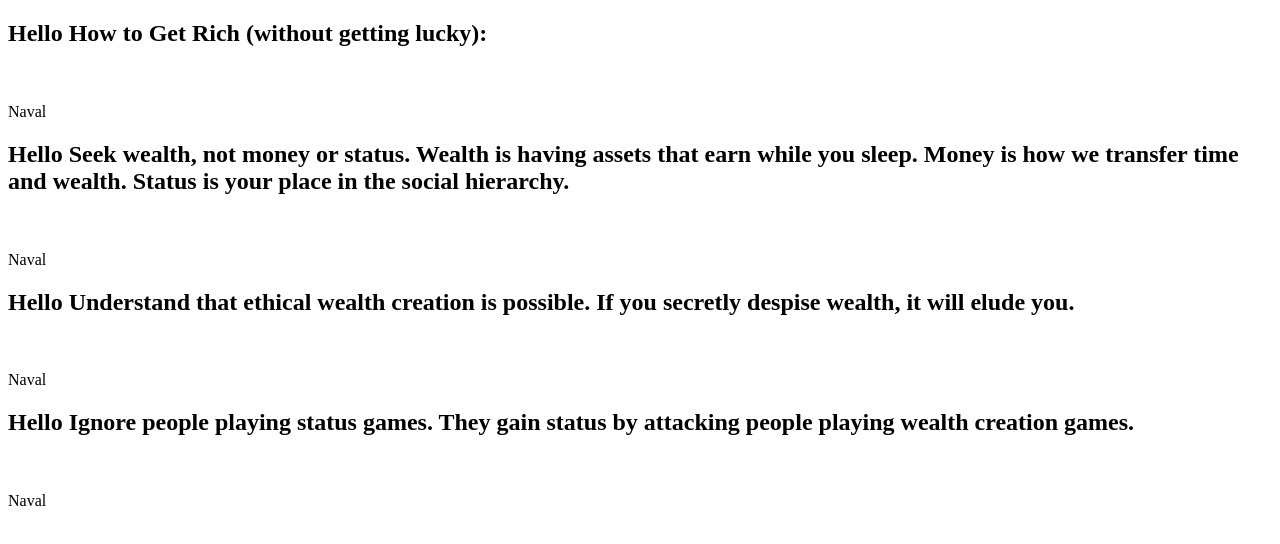
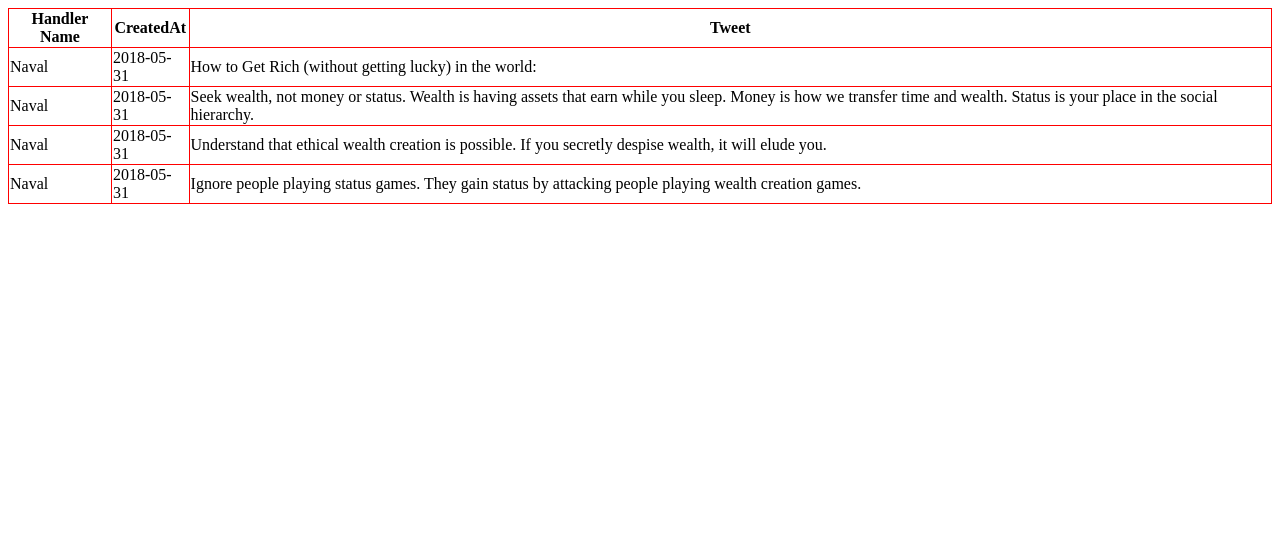
Before and after one commit to praveen2896/fetch-json-data-pdf, a website: page output.html in a window 1280 px wide. Drawn offline with Linux system fonts and the light colour scheme.

Commit message:
htm to pdf conversion change and code spliting

```diff
--- /dev/null
+++ b/output.css
@@ -0,0 +1,6 @@
+table,
+th,
+td {
+  border: 1px solid red;
+  border-collapse: collapse;
+}
--- a/output.html
+++ b/output.html
@@ -5,11 +5,40 @@
 <meta charset="utf-8">
 
 
+<link rel="stylesheet" href="output.css">
 
 
 </head>
 <body>
-<div> <h2>Hello How to Get Rich (without getting lucky):</h2> <br></br> Naval<h2>Hello Seek wealth, not money or status. Wealth is having assets that earn while you sleep. Money is how we transfer time and wealth. Status is your place in the social hierarchy.</h2> <br></br> Naval<h2>Hello Understand that ethical wealth creation is possible. If you secretly despise wealth, it will elude you.</h2> <br></br> Naval<h2>Hello Ignore people playing status games. They gain status by attacking people playing wealth creation games.</h2> <br></br> Naval </div>
+<div>
+
+ <table>
+  <th>Handler Name</th>
+  <th>CreatedAt</th>
+  <th>Tweet</th>
+  <tr>
+ <td> Naval </td>
+ <td> 2018-05-31 </td>
+ <td> How to Get Rich (without getting lucky) in the world: </td>
+ </tr>
+  <tr>
+ <td> Naval </td>
+ <td> 2018-05-31 </td>
+ <td> Seek wealth, not money or status. Wealth is having assets that earn while you sleep. Money is how we transfer time and wealth. Status is your place in the social hierarchy. </td>
+ </tr>
+  <tr>
+ <td> Naval </td>
+ <td> 2018-05-31 </td>
+ <td> Understand that ethical wealth creation is possible. If you secretly despise wealth, it will elude you. </td>
+ </tr>
+  <tr>
+ <td> Naval </td>
+ <td> 2018-05-31 </td>
+ <td> Ignore people playing status games. They gain status by attacking people playing wealth creation games. </td>
+ </tr>
+  </table>
+
+</div>
 
 </body>
 </html>
--- a/package.json
+++ b/package.json
@@ -2,7 +2,7 @@
   "name": "fetch-json-data",
   "version": "1.0.0",
   "description": "convert json data to pdf",
-  "main": "\u001b[A\u001b[B",
+  "main": "script.js",
   "scripts": {
     "test": "echo \"Error: no test specified\" && exit 1",
     "start": "node script.js"
@@ -11,7 +11,7 @@
   "license": "ISC",
   "dependencies": {
     "create-html": "^4.1.0",
-    "html-pdf": "^2.2.0",
+    "html-to-pdf": "^0.1.11",
     "jquery": "^3.5.1",
     "mustache": "^4.0.1"
   }
```
Also changed, not shown: script.js (+41 -23 lines), tweet_template.mustache (added, +16 -0 lines), 1 other file.
